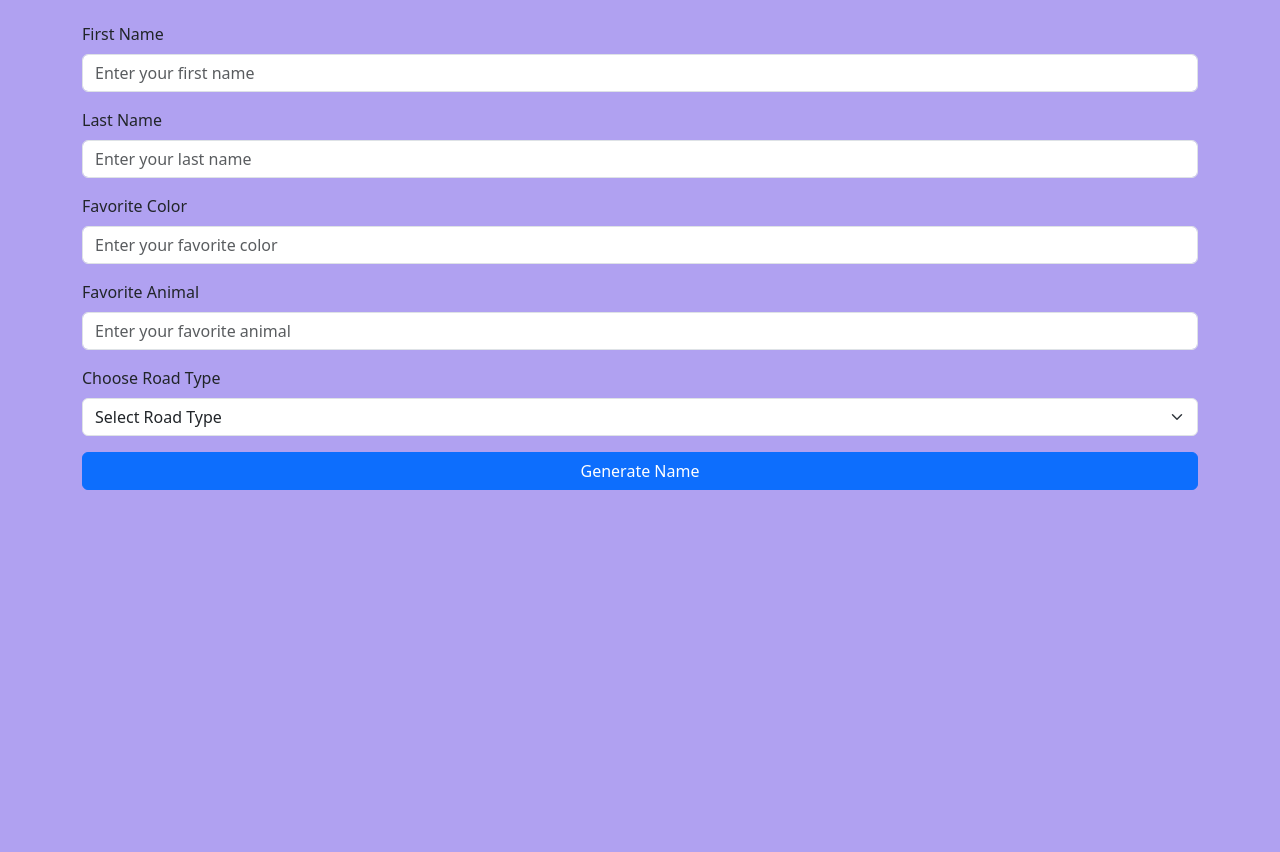
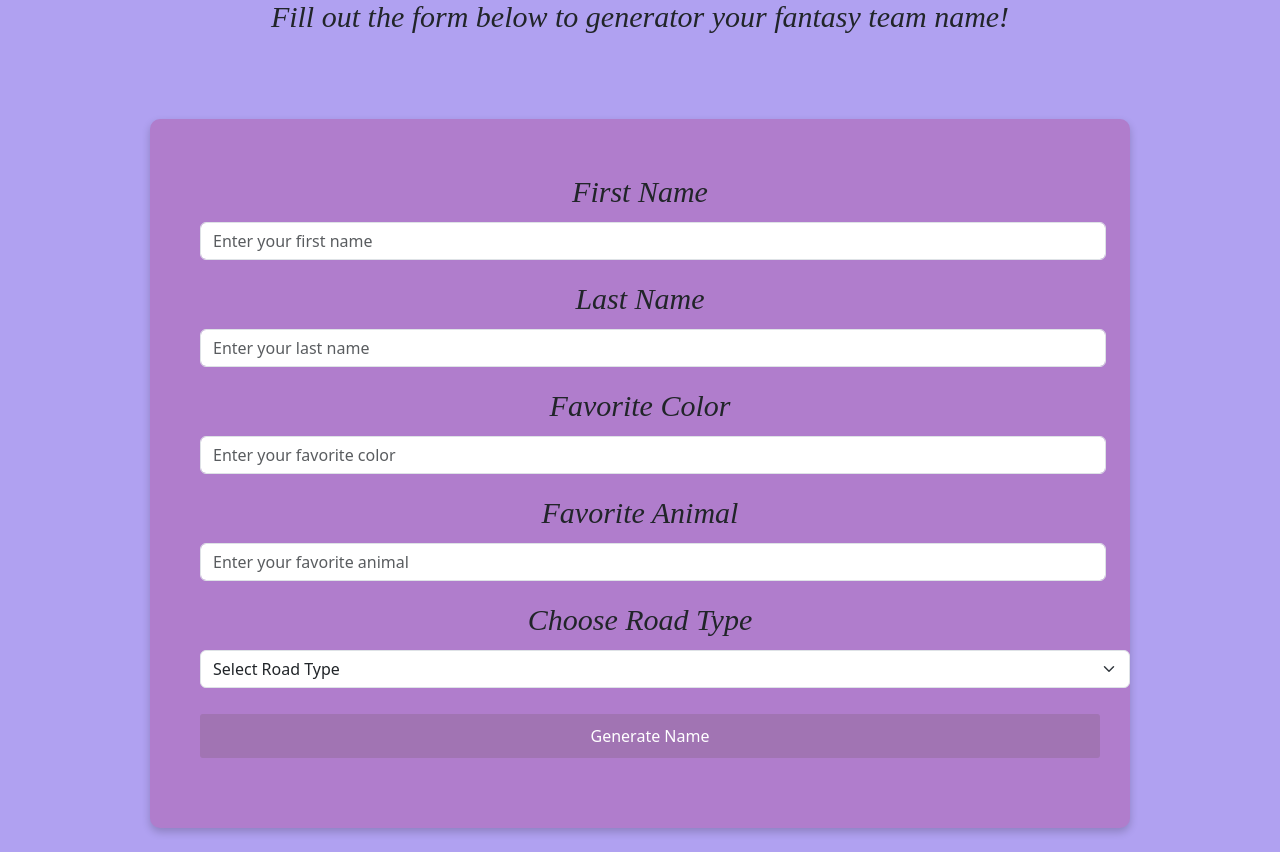
Before and after one commit to 526aschwartz/name-generator, a plain HTML site: page index.html in a window 1280 px wide. Shown: the part 82-934 px from the top of the page. Before the commit the page ends 800 px from the top, so only its background shows below. Drawn offline with nearby package versions, Linux system fonts and the light colour scheme; a web font is replaced by a local one.

Commit message:
customized

```diff
--- a/index.html
+++ b/index.html
@@ -17,6 +17,7 @@
             crossorigin="anonymous"
         />
         <link rel="stylesheet" href="style.css">
+        <link rel="stylesheet" href="https://use.typekit.net/wta0qyp.css">
     </head>
 
     <body>
@@ -36,22 +37,22 @@
                     <!--get first name-->
                     <div class="mb-3">
                         <label for="firstName" class="form-label">First Name</label>
-                        <input type="text" class="form-control" id="firstName" placeholder="Enter your first name">
+                        <input type="text" class="form-control" id="firstName" placeholder="Enter your first name" required>
                     </div>
                     <!--get last name-->
                     <div class="mb-3">
                         <label for="lastName" class="form-label">Last Name</label>
-                        <input type="text" class="form-control" id="lastName" placeholder="Enter your last name">
+                        <input type="text" class="form-control" id="lastName" placeholder="Enter your last name" required>
                     </div>
                     <!--get favorite color-->
                     <div class="mb-3">
                         <label for="favoriteColor" class="form-label">Favorite Color</label>
-                        <input type="text" class="form-control" id="favoriteColor" placeholder="Enter your favorite color">
+                        <input type="text" class="form-control" id="favoriteColor" placeholder="Enter your favorite color" required>
                     </div>
                       <!--get favorite animal-->
                       <div class="mb-3">
                         <label for="favoriteAnimal" class="form-label">Favorite Animal</label>
-                        <input type="text" class="form-control" id="favoriteAnimal" placeholder="Enter your favorite animal">
+                        <input type="text" class="form-control" id="favoriteAnimal" placeholder="Enter your favorite animal" required>
                     </div>
                     <!--Get road type-->
                     <div class="mb-3">
@@ -65,9 +66,13 @@
                             <option value="circle">Circle</option>
                             <option value="other">Other</option>
                         </select>
+
                     </div>
                     <!--submit button-->
-                    <button type="submit" class="btn btn-primary w-100" onclick="genFullName()">Generate Name</button>
+                    <div type="submit" class="btn  w-100" onclick="genFullName()">Generate Name</div>
+                    <div class="result" id="result">
+
+                    </div>
                 </form>
                 <!--generated name output-->
                 <div class="result" id="result">
--- a/script.js
+++ b/script.js
@@ -57,9 +57,9 @@ function genFullName(){
     const favoriteAnimal = document.getElementById('favoriteAnimal').value.trim()
     //run name generating functions & store them in new variables
     const prefix = genPrefix(firstName)
-    const newFirstName = genPrefix(firstName)
-    const middleName = genPrefix(roadType, favoriteColor)
-    const newLastName = genPrefix(lastName)
+    const newFirstName = genFirstName(firstName)
+    const middleName = genMiddleName(roadType, favoriteColor)
+    const newLastName = genLastName(lastName)
     const suffix = genSuffix(favoriteAnimal)
     //capitalize name variables when needed
     const capitalizePrefix = capitalize(prefix)
@@ -67,8 +67,9 @@ function genFullName(){
     const capitalizeMiddleName = capitalize(middleName)
     const capitalizeLastName = capitalize(newLastName)
     //combine all of the name variables into a full new name
-
+    const fullName = `${capitalizePrefix} ${capitalizeFistName} ${capitalizeMiddleName} ${capitalizeLastName} ${suffix}`
     //display the new name
+    document.getElementById('result').textContent = fullName
 }
 
 //Capitalization function
--- a/style.css
+++ b/style.css
@@ -1,3 +1,56 @@
 body {
     background-color: rgb(176, 161, 241);
 }
+
+#fantasyForm {
+    text-align: center;
+    background-color: rgb(176, 125, 204);
+    margin: 80px;
+    padding: 50px;
+    border-radius: 10px;
+    box-shadow: 0 4px 8px rgba(0, 0, 0, 0.2);
+}
+
+*, ::after, ::before {
+    box-sizing: content-box;
+ }
+
+.btn {
+    margin-top: 10px;
+    padding: 10px 10px;
+    font-size: 1rem;
+    border: none;
+    border-radius: 3px;
+    background: #a174b3;
+    color: white;
+    transition: all 0.3s ease;
+    cursor: pointer;
+}
+
+.btn:hover {
+    background: #ffffff;
+    transform: scale(1.1);
+}
+
+h1, .result {
+    font-family: "ivystyle-sans", sans-serif;
+    font-weight: 700;
+    font-style: italic;
+    margin-top: 20px;
+}
+
+p {
+    font-family: "gimlet-display", serif;
+    font-size: 30px;
+    font-weight: 400;
+    font-style: italic;
+    text-align: center;
+}
+
+label {
+    font-family: "gimlet-display", serif;
+    font-size: 30px;
+    font-weight: 400;
+    font-style: italic;
+    text-align: center;
+}
```
